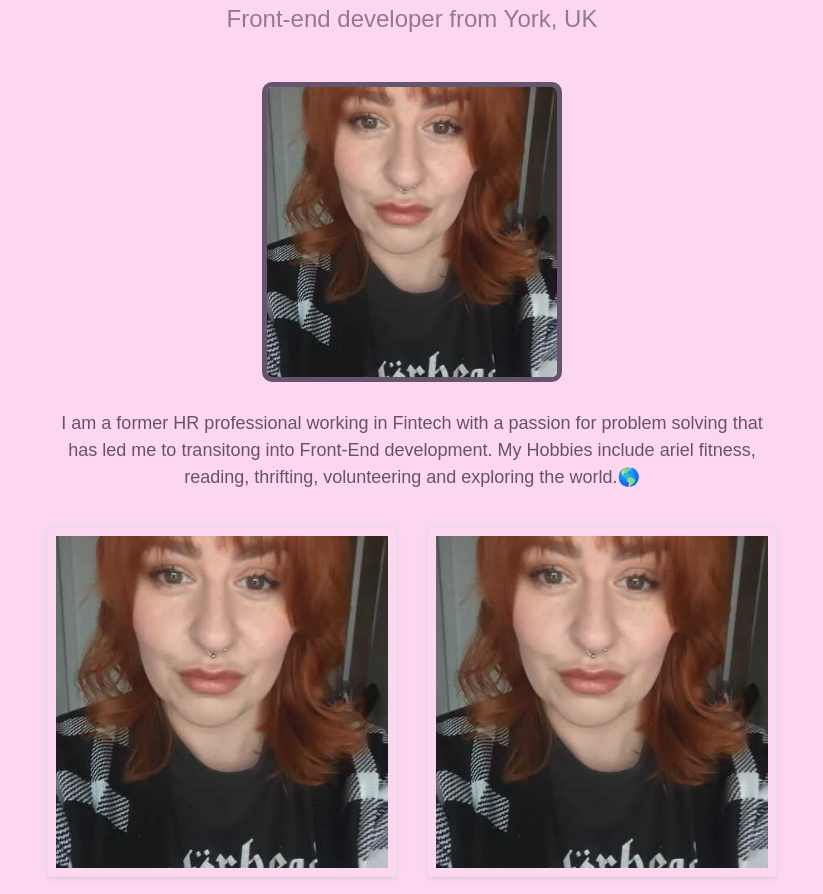
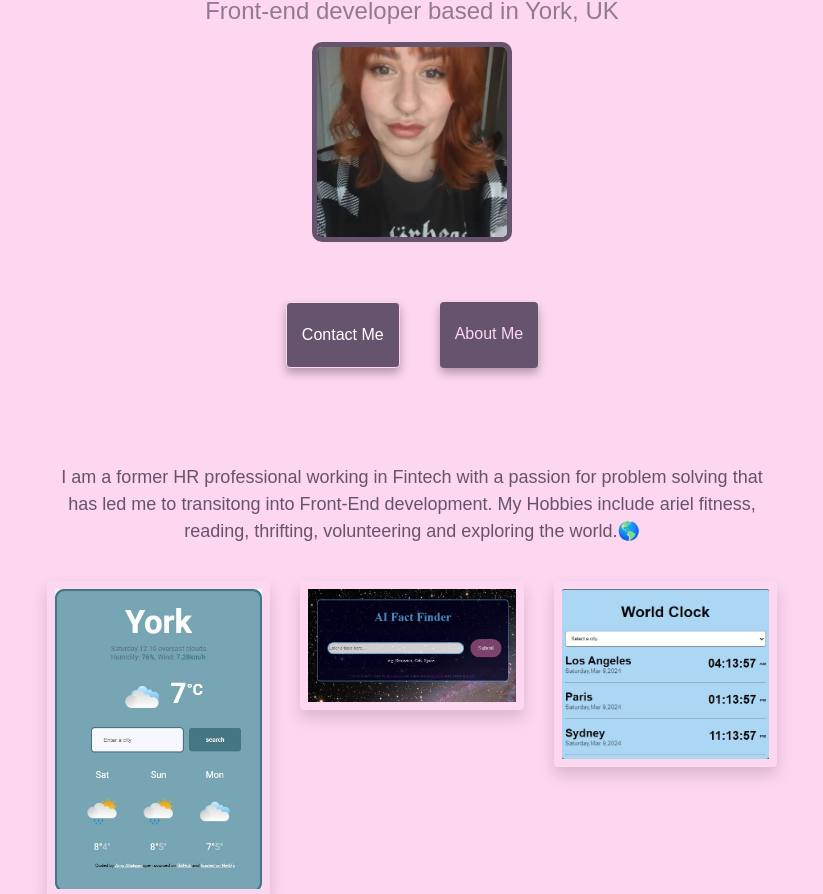
Before and after one commit to amyrosejoyce/portfolio, a plain HTML site: page index.html in a window 1280 px wide. Shown: the part 242-1136 px from the top of the page, without its empty margins (228-1051 px from the left). Drawn offline with nearby package versions, Linux system fonts and the light colour scheme.

Commit message:
added project media

```diff
--- a/index.html
+++ b/index.html
@@ -47,16 +47,21 @@
       </div>
     </nav>
 
-    <h1 class="mb-2 mt-2">Hi I'm Amy 👋</h1>
-    <h3 class="mb-5">Front-end developer from York, UK</h3>
+    <h1 class="text-center mt-2">Hi I'm Amy 👋</h1>
+    <h3 class="text-center mb-3">Front-end developer based in York, UK</h3>
 
     <img
       src="media/introprofilepic.jpg"
       alt=""
       class="profile-image"
-      width="300px"
-      height="300px"
+      width="200px"
+      height="200px"
       class="img-fluid" />
+
+    <div class="navigation-links mb-5">
+      <a href="about.html#contact" class="contact-link">Contact me</a>
+      <a href="about.html" class="about-link">About me</a>
+    </div>
 
     <div class="intro">
       <p class="mt-2">
@@ -69,15 +74,19 @@
 
     <div class="container">
       <div class="row">
-        <div class="col-sm-6">
+        <div class="col-sm-4">
           <img
-            src="media/introprofilepic.jpg"
-            class="img-fluid rounded shadow-sm p-2 border mb-5" />
+            src="media/wforcastthumb.jpg"
+            class="img-fluid p-2 shadow rounded" />
         </div>
-        <div class="col-sm-6">
+        <div class="col-sm-4">
+          <img src="media/AI thumb.jpg" class="img-fluid p-2 shadow rounded" />
+        </div>
+
+        <div class="col-sm-4">
           <img
-            src="media/introprofilepic.jpg"
-            class="img-fluid rounded shadow-sm p-2 border mb-5 d" />
+            src="media/wclockthumb.jpg"
+            class="img-fluid p-2 shadow rounded" />
         </div>
       </div>
     </div>
--- a/src/style.css
+++ b/src/style.css
@@ -69,6 +69,37 @@ h3 {
   border-radius: 10px;
 }
 
+.navigation-links {
+  display: flex;
+  margin-top: 40px;
+  justify-content: center;
+}
+
+.navigation-links a {
+  margin: 20px;
+}
+
+.contact-link {
+  border-radius: 4px;
+  padding: 20px 15px;
+  text-decoration: none;
+  text-transform: capitalize;
+  border: 1px solid var(--primary-color);
+  background: var(--text-color);
+  box-shadow: var(--box-shadow);
+  color: white;
+}
+
+.about-link {
+  border-radius: 4px;
+  padding: 20px 15px;
+  text-decoration: none;
+  text-transform: capitalize;
+  color: var(--primary-color);
+  background: var(--text-color);
+  box-shadow: var(--box-shadow);
+}
+
 .contact-container {
   display: flex;
   justify-content: space-around;
```
Also changed, not shown: media/AI thumb.jpg (added), media/wclockthumb.jpg (added), media/wforcastthumb.jpg (added).
